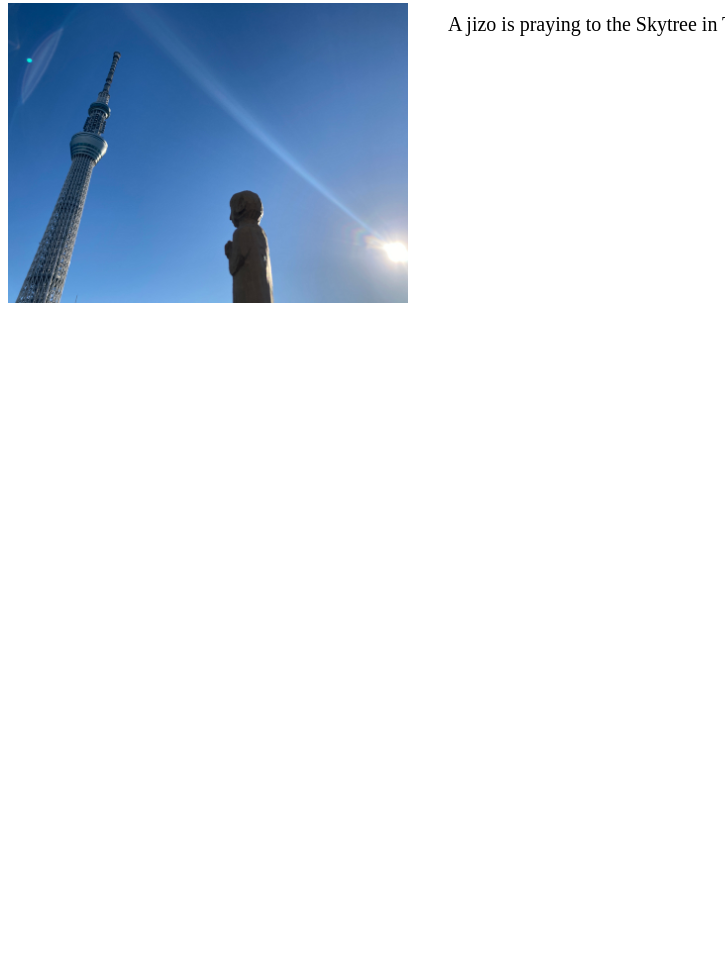
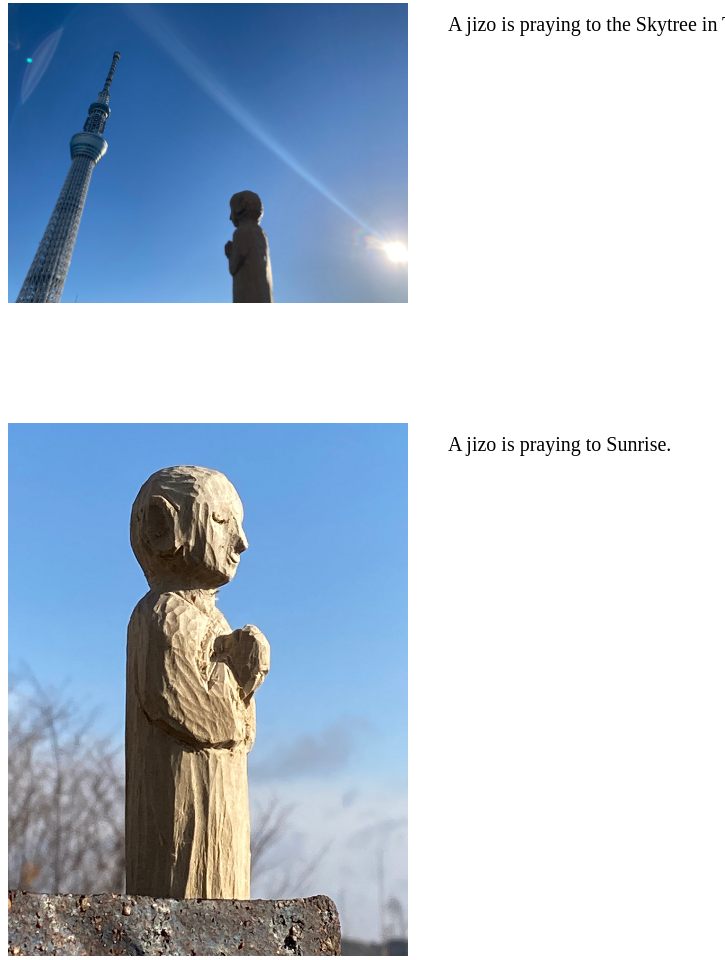
Before and after one commit to AoyamaKohbo/JizoPhoto, a plain HTML site: page index.html in a window 1280 px wide. Shown: the part 857-1817 px from the top of the page, without its empty margins (0-725 px from the left). Before the commit the page ends 1268 px from the top, so only its background shows below. Drawn offline with Linux system fonts and the light colour scheme.

Commit message:
Update index.html

```diff
--- a/index.html
+++ b/index.html
@@ -34,5 +34,15 @@
         <p>A jizo is praying to the Skytree in Tokyo.</p>
       </div>
     </div>
+
+    <div class="contents">
+      <div class="contents-item">
+        <img src="IMG_0501.png" width=400px>
+      </div>
+
+      <div class="contents-item">
+        <p>A jizo is praying to Sunrise.</p>
+      </div>
+    </div>
   </body>
 </html>
```
